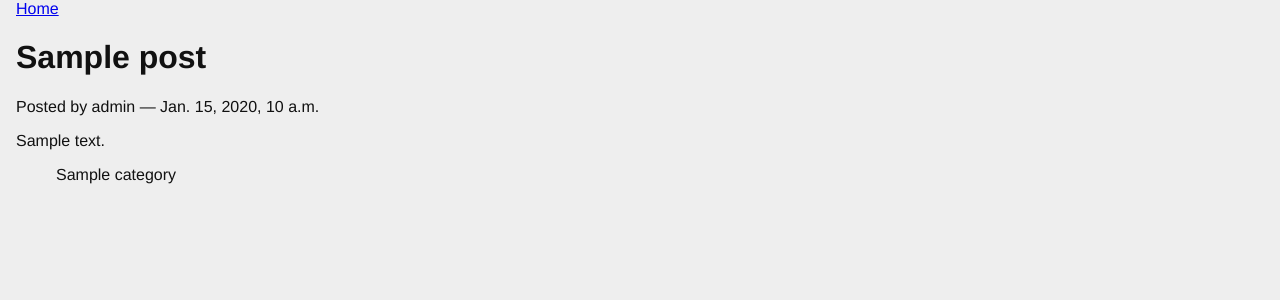
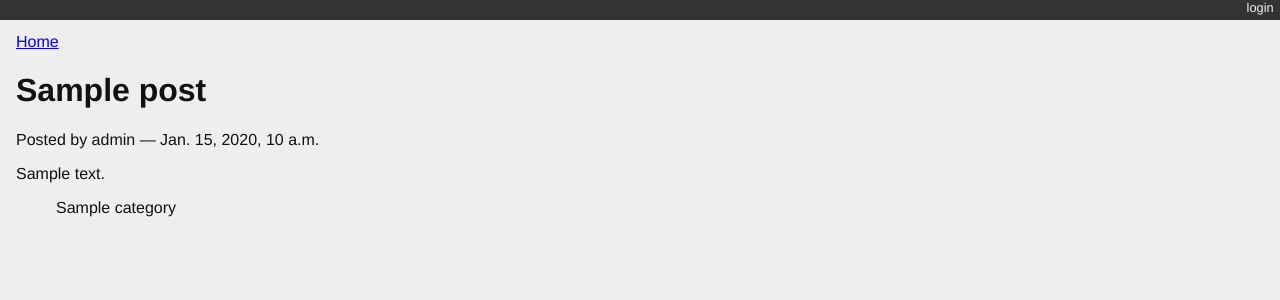
Before and after one commit to pcewebpython/django-blog-2, a Django app: page /posts/1/ in a window 1280 px wide. Shown: the top 300 px of the page. Run offline with Django 3.2, Linux system fonts and the light colour scheme; data comes from the database, SQL or seed files in the repository; tables that the repository leaves empty hold one stand-in row (values such as "Sample post"); parts of the project's set-up code (start-up, migrations or seed data) failed here and were passed over.

Commit message:
sp_py230 lesson7 activity, updated for login template

```diff
--- a/mysite/settings.py
+++ b/mysite/settings.py
@@ -120,3 +120,6 @@ USE_TZ = True
 # https://docs.djangoproject.com/en/2.1/howto/static-files/
 
 STATIC_URL = '/static/'
+
+LOGIN_URL = '/login/'
+LOGIN_REDIRECT_URL = '/'
--- a/mysite/templates/base.html
+++ b/mysite/templates/base.html
@@ -6,6 +6,16 @@
     <link type="text/css" rel="stylesheet" href="{% static 'django_blog.css' %}">
   </head>
   <body>
+      <div id="header">  {# header begins here #}
+      <ul id="control-bar">
+      {% if user.is_authenticated %}
+        {% if user.is_staff %}<li><a href="{% url 'admin:index' %}">admin</a></li>{% endif %}
+          <li><a href="{% url 'logout' %}">logout</a></li>
+        {% else %}
+          <li><a href="{% url 'login' %}">login</a></li>
+        {% endif %}
+       </ul>
+    </div>              {# header ends here #}
     <div id="container">
       <div id="content">
       {% block content %}
--- a/mysite/urls.py
+++ b/mysite/urls.py
@@ -1,6 +1,8 @@
 
 from django.contrib import admin
 from django.urls import path, include  # <-- Make sure you have both of these imports.
+
+from django.contrib.auth.views import LoginView, LogoutView
 
 
 urlpatterns = [
@@ -8,4 +10,6 @@ urlpatterns = [
     path('polling/', include('polling.urls')),  # <-- Add this
     path('blogging/', include('blogging.urls')),  # <-- Add this
     path('admin/', admin.site.urls),
+    path('login/', LoginView.as_view(template_name='login.html'), name="login"),
+    path('logout/', LogoutView.as_view(next_page='/'), name="logout"),
 ]
```
Also changed, not shown: readmeSetupSteps.txt.
